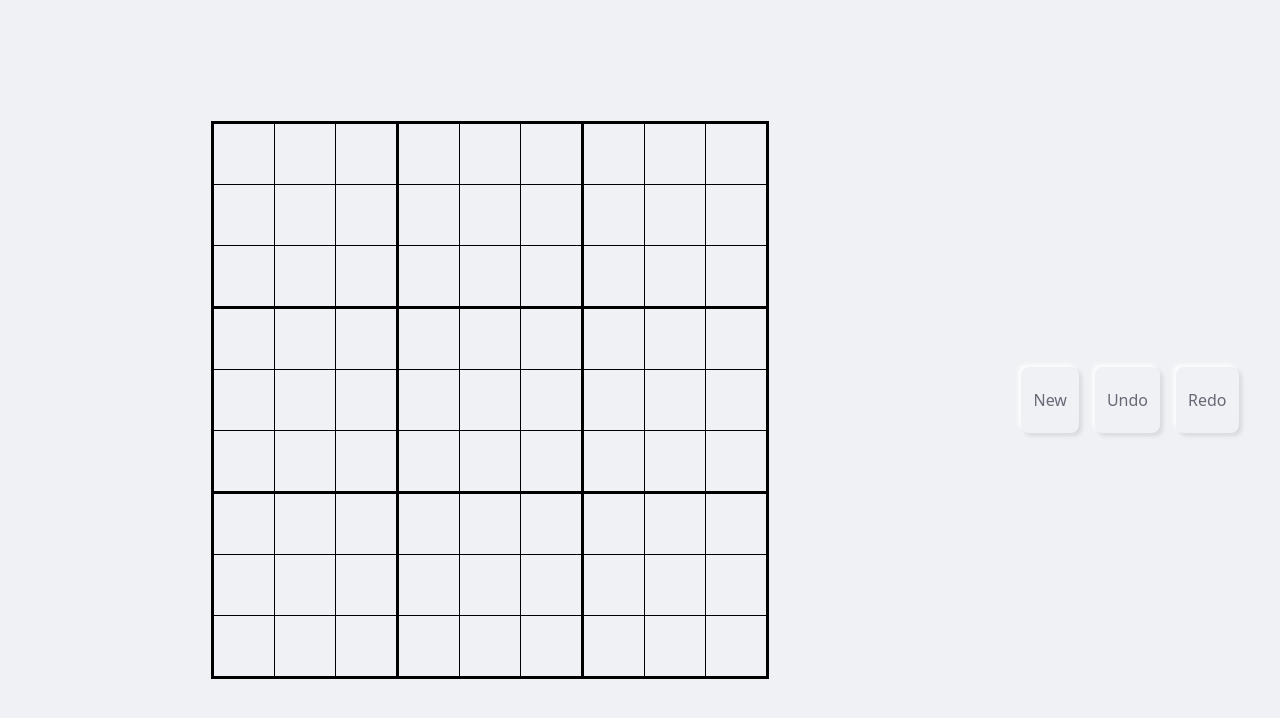
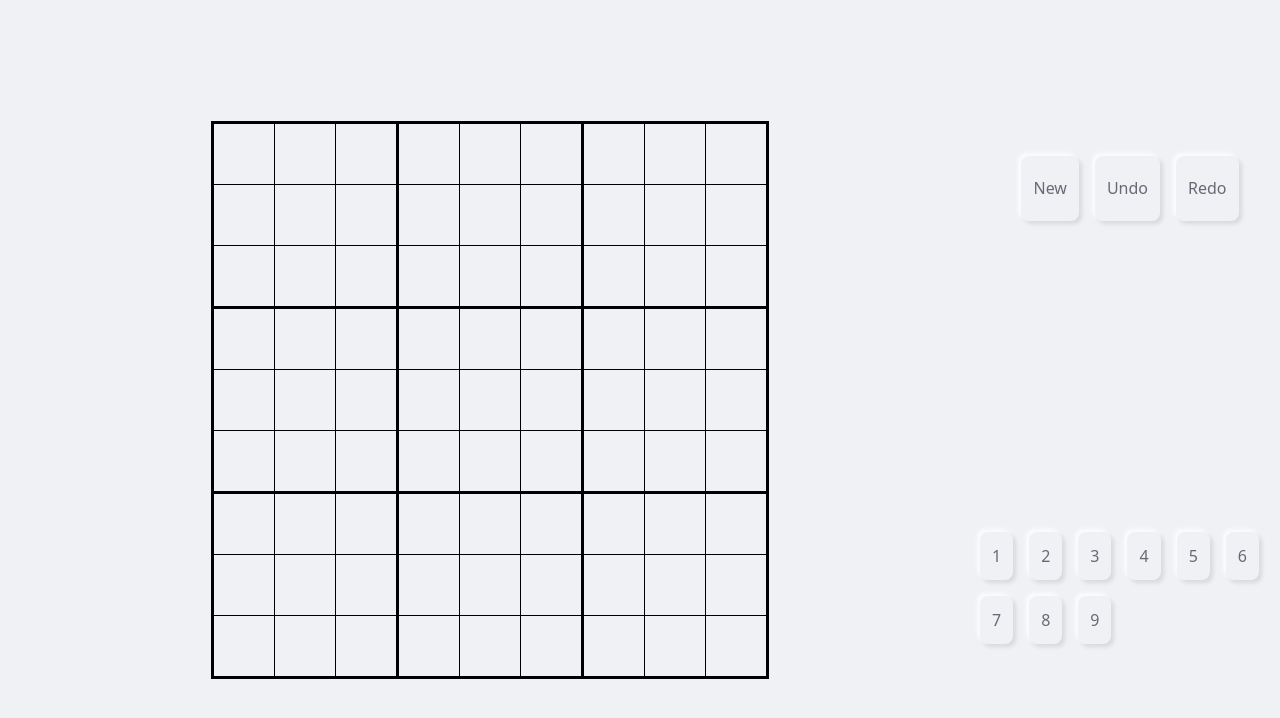
Before and after one commit to AdrianSzymanski/sudoku, a React (Vite) app: page / in a window 1280 px wide. Shown: the top 718 px of the page. Built offline with nearby package versions, Linux system fonts and the light colour scheme.

Commit message:
refactor(Board, Actions): lifted the state up

```diff
--- a/src/components/Actions/Actions.component.tsx
+++ b/src/components/Actions/Actions.component.tsx
@@ -3,12 +3,19 @@ import { useStore } from '@store';
 import { Button } from '@ui';
 import { getFormattedPuzzleData } from './Actions.helper';
 
-// @TODO: after removing selectedCells from the store,
-// the Actions component has to receive the selected cells as a prop
-// and pass it to makeMove action
+type ActionsProps = {
+  selectedCells: number[];
+  onUndo: () => void;
+  onRedo: () => void;
+};
 
-export const Actions: React.FC = () => {
+export const Actions: React.FC<ActionsProps> = ({
+  selectedCells,
+  onUndo,
+  onRedo,
+}) => {
   const setNewPuzzle = useStore(state => state.setNewPuzzle);
+  const makeMove = useStore(state => state.makeMove);
 
   const handleStartNewPuzzle = () => {
     const data = getSudoku('expert');
@@ -16,20 +23,24 @@ export const Actions: React.FC = () => {
     setNewPuzzle(newPuzzleData.puzzle, newPuzzleData.solution, newPuzzleData.difficulty);
   };
 
-  const handleUndo = () => {
-    console.log('undo');
-  };
-
-  const handleRedo = () => {
-    console.log('redo');
-  };
-
   return (
     <>
       <div style={{ display: 'flex', flexFlow: 'row wrap', gap: '16px' }}>
         <Button onClick={handleStartNewPuzzle}>New</Button>
-        <Button onClick={handleUndo}>Undo</Button>
-        <Button onClick={handleRedo}>Redo</Button>
+        <Button onClick={onUndo}>Undo</Button>
+        <Button onClick={onRedo}>Redo</Button>
+      </div>
+      <div style={{ display: 'flex', flexFlow: 'row wrap', gap: '16px' }}>
+        {/* @TODO: only call makeMove when there is data difference */}
+        <Button onClick={() => makeMove(selectedCells, 'normal', 1)}>1</Button>
+        <Button onClick={() => makeMove(selectedCells, 'normal', 2)}>2</Button>
+        <Button onClick={() => makeMove(selectedCells, 'normal', 3)}>3</Button>
+        <Button onClick={() => makeMove(selectedCells, 'normal', 4)}>4</Button>
+        <Button onClick={() => makeMove(selectedCells, 'normal', 5)}>5</Button>
+        <Button onClick={() => makeMove(selectedCells, 'normal', 6)}>6</Button>
+        <Button onClick={() => makeMove(selectedCells, 'normal', 7)}>7</Button>
+        <Button onClick={() => makeMove(selectedCells, 'normal', 8)}>8</Button>
+        <Button onClick={() => makeMove(selectedCells, 'normal', 9)}>9</Button>
       </div>
     </>
   );
--- a/src/components/App/App.component.tsx
+++ b/src/components/App/App.component.tsx
@@ -1,12 +1,75 @@
+import { useLayoutEffect, useState } from 'react';
+import { useStore } from '@store';
 import { Layout } from '@ui';
 import { Actions } from '../Actions';
 import { Board } from '../Board';
 
 export const App = () => {
+  const puzzleHistory = useStore(state => state.puzzleHistory);
+  const [moveIndex, setMoveIndex] = useState<number>(puzzleHistory.length - 1);
+  const [selectedCells, setSelectedCells] = useState<number[]>([]);
+  const [selectionMode, setSelectionMode] = useState<'single' | 'multiple'>('single');
+  const currentMove = puzzleHistory[moveIndex];
+
+  const handleCellClick = (index: number) => {
+    if (selectionMode === 'single') {
+      setSelectedCells([]);
+    }
+    setSelectedCells(prev => [...prev, index]);
+  };
+
+  const handleCellDoubleClick = (index: number) => {
+    // @TODO: implement cell double click handling
+    console.log('double clicked', index);
+  };
+
+  const handleUndo = () => {
+    setMoveIndex(prev => prev - 1);
+  };
+
+  const handleRedo = () => {
+    setMoveIndex(prev => prev + 1);
+  };
+
+  useLayoutEffect(() => {
+    const handleKeyDown = (event: KeyboardEvent) => {
+      if (event.key === 'Control') {
+        setSelectionMode('multiple');
+      }
+    };
+
+    const handleKeyUp = (event: KeyboardEvent) => {
+      if (event.key === 'Control') {
+        setSelectionMode('single');
+      }
+    };
+
+    window.addEventListener('keydown', handleKeyDown);
+    window.addEventListener('keyup', handleKeyUp);
+
+    return () => {
+      window.removeEventListener('keydown', handleKeyDown);
+      window.removeEventListener('keyup', handleKeyUp);
+    };
+  }, [setSelectionMode]);
+
   return (
     <Layout
-      main={<Board />}
-      side={<Actions />}
+      main={(
+        <Board
+          selectedCells={selectedCells}
+          currentMove={currentMove}
+          onCellClick={handleCellClick}
+          onCellDoubleClick={handleCellDoubleClick}
+        />
+      )}
+      side={(
+        <Actions
+          selectedCells={selectedCells}
+          onUndo={handleUndo}
+          onRedo={handleRedo}
+        />
+      )}
     />
   );
 };
--- a/src/components/Board/Board.component.tsx
+++ b/src/components/Board/Board.component.tsx
@@ -1,52 +1,22 @@
-import { useLayoutEffect, useState } from 'react';
-import { useStore } from '@store';
+import { useStore, type PuzzleData } from '@store';
 import { Grid, Cell } from '@ui';
 import { getFormattedCells } from './Board.helper';
 
-export const Board: React.FC = () => {
-  const [selectedCells, setSelectedCells] = useState<number[]>([]);
-  const [selectionMode, setSelectionMode] = useState<'single' | 'multiple'>('single');
+type BoardProps = {
+  selectedCells: number[];
+  currentMove: PuzzleData;
+  onCellClick: (index: number) => void;
+  onCellDoubleClick: (index: number) => void;
+};
 
+export const Board: React.FC<BoardProps> = ({
+  selectedCells,
+  currentMove,
+  onCellClick,
+  onCellDoubleClick,
+}) => {
   const puzzleSetup = useStore(state => state.puzzleSetup);
-  const puzzleHistory = useStore(state => state.puzzleHistory);
-  const currentMove = puzzleHistory[puzzleHistory.length - 1];
   const cells = getFormattedCells(puzzleSetup, currentMove);
-
-  const handleCellClick = (index: number) => {
-    if (selectionMode === 'single') {
-      setSelectedCells([]);
-    }
-    setSelectedCells(prev => [...prev, index]);
-  };
-
-  const handleCellDoubleClick = (index: number) => {
-    // @TODO: implement cell double click handling
-    console.log('double clicked', index);
-  };
-
-  // @TODO: refactor to not call the store actions on key presses.
-  // Use local state and only store the selection mode triggered in Actions.tsx?
-  useLayoutEffect(() => {
-    const handleKeyDown = (event: KeyboardEvent) => {
-      if (event.key === 'Control' && selectionMode === 'single') {
-        setSelectionMode('multiple');
-      }
-    };
-
-    const handleKeyUp = (event: KeyboardEvent) => {
-      if (event.key === 'Control' && selectionMode === 'multiple') {
-        setSelectionMode('single');
-      }
-    };
-
-    window.addEventListener('keydown', handleKeyDown);
-    window.addEventListener('keyup', handleKeyUp);
-
-    return () => {
-      window.removeEventListener('keydown', handleKeyDown);
-      window.removeEventListener('keyup', handleKeyUp);
-    };
-  }, [setSelectionMode, selectionMode]);
 
   return (
     <Grid>
@@ -59,8 +29,8 @@ export const Board: React.FC = () => {
           colors={cell.colors}
           isInitial={cell.isInitialValue}
           isSelected={selectedCells.includes(i)}
-          onClick={() => handleCellClick(i)}
-          onDoubleClick={() => handleCellDoubleClick(i)}
+          onClick={() => onCellClick(i)}
+          onDoubleClick={() => onCellDoubleClick(i)}
           key={i}
         />
       ))}
--- a/src/store/store.types.ts
+++ b/src/store/store.types.ts
@@ -3,7 +3,7 @@ import type { Digit, Tuple } from '../types';
 export type PuzzleFlatTable = Tuple<Digit, 81>;
 export type PuzzleNestedTable = Tuple<Digit[], 81>;
 type PuzzleDifficulty = 'easy' | 'medium' | 'hard' | 'expert'; // @TODO: use type from sudoku-gen
-type PuzzleValueType = 'normal' | 'pencil' | 'candidates' | 'colors';
+export type PuzzleValueType = 'normal' | 'pencil' | 'candidates' | 'colors';
 
 export type PuzzleData = {
   values: PuzzleFlatTable;
```
